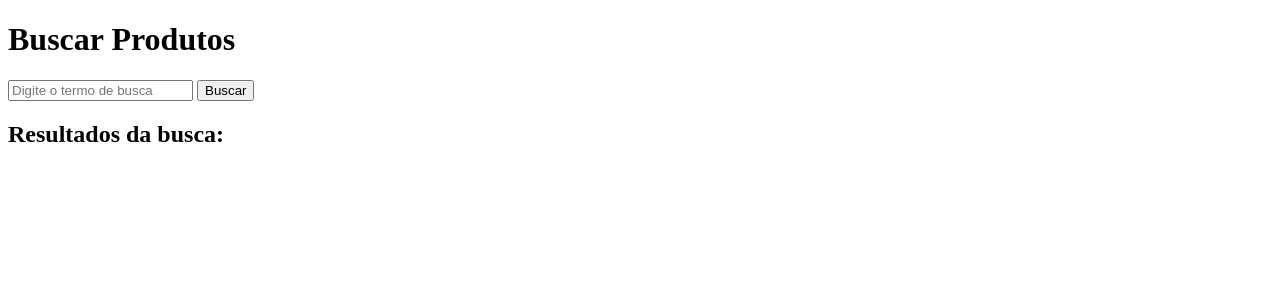
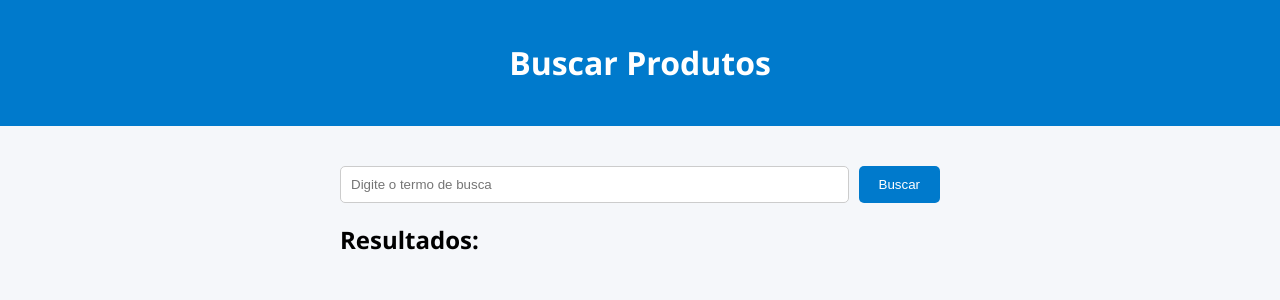
Before and after one commit to brunorpedroso/lojavirtual, a Flask app: page /buscar in a window 1280 px wide. Shown: the top 300 px of the page. Run offline with Flask 3, Linux system fonts and the light colour scheme.

Commit message:
ajuste nas paginas

```diff
--- a/templates/buscar.html
+++ b/templates/buscar.html
@@ -1,19 +1,72 @@
 <!DOCTYPE html>
-<html>
+<html lang="pt-BR">
 <head>
-    <title>Página de Busca de Produtos</title>
+    <meta charset="UTF-8">
+    <title>Buscar Produtos</title>
+    <style>
+        body {
+            font-family: 'Segoe UI', sans-serif;
+            background-color: #f5f7fa;
+            padding: 0;
+            margin: 0;
+        }
+        header {
+            background-color: #007acc;
+            color: white;
+            padding: 20px;
+            text-align: center;
+        }
+        main {
+            max-width: 600px;
+            margin: 40px auto;
+        }
+        form {
+            display: flex;
+            gap: 10px;
+            margin-bottom: 20px;
+        }
+        input[type="text"] {
+            flex: 1;
+            padding: 10px;
+            border: 1px solid #ccc;
+            border-radius: 5px;
+        }
+        button {
+            background-color: #007acc;
+            border: none;
+            color: white;
+            padding: 10px 20px;
+            border-radius: 5px;
+            cursor: pointer;
+        }
+        ul {
+            list-style: none;
+            padding-left: 0;
+        }
+        li {
+            background-color: #ffffff;
+            margin-bottom: 10px;
+            padding: 10px;
+            border-radius: 5px;
+            box-shadow: 0 1px 3px rgba(0,0,0,0.1);
+        }
+    </style>
 </head>
 <body>
+    <header>
         <h1>Buscar Produtos</h1>
+    </header>
+    <main>
         <form method="post">
             <input type="text" name="termo_busca" placeholder="Digite o termo de busca">
             <button type="submit">Buscar</button>
         </form>
-    <h2>Resultados da busca:</h2>
+        <h2>Resultados:</h2>
         <ul>
             {% for codigo, nome, valor in produtos %}
-        <li>{{ codigo }} - {{ nome }} - R$ {{ valor }}</li>
+            <li><strong>{{ nome }}</strong> — Código: {{ codigo }} — R$ {{ valor }}</li>
             {% endfor %}
         </ul>
+    </main>
 </body>
 </html>
```
Also changed, not shown: templates/atualizar.html (+56 -2 lines), templates/index.html (+43 -10 lines). Lines whose indentation alone changed are shown as unchanged.
